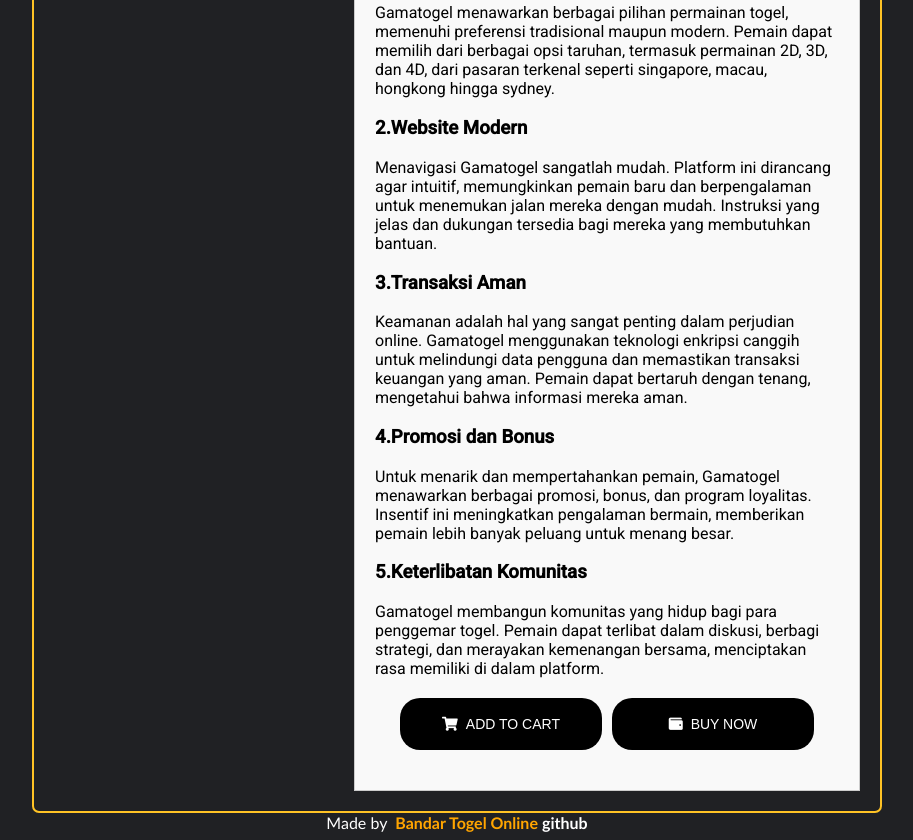
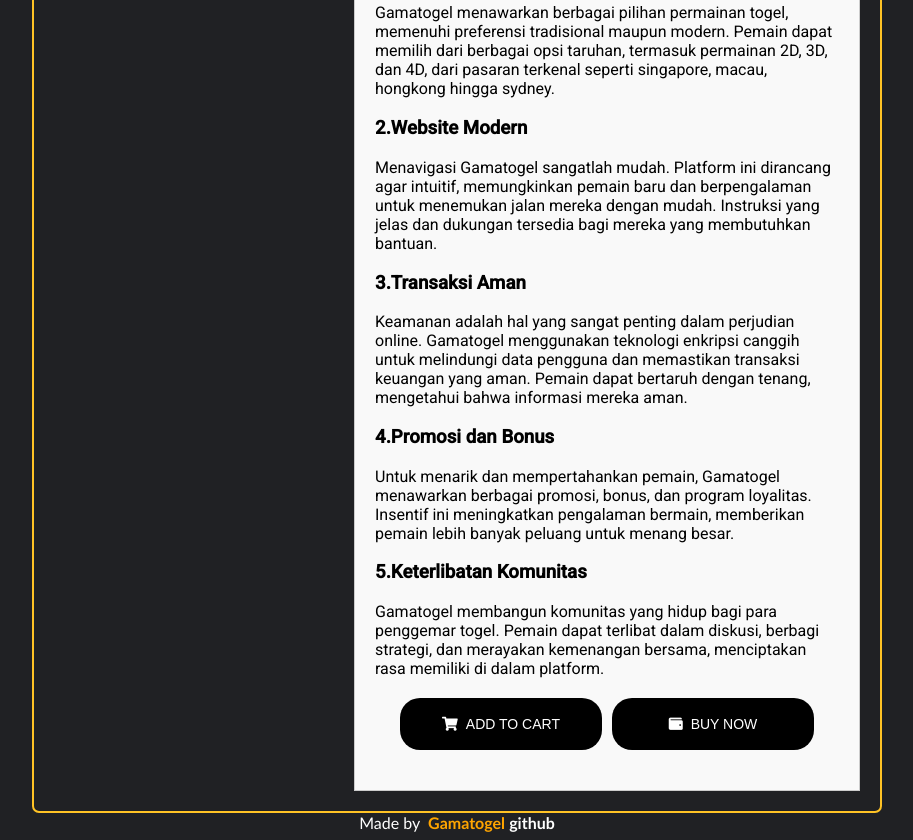
Before and after one commit to gasnow-site/gamestalks, a plain HTML site: page index.html in a window 1280 px wide. Shown: the part 1078-1918 px from the top of the page, without its empty margins (183-1096 px from the left). Drawn offline with Linux system fonts and the light colour scheme.

Commit message:
Update index.html

```diff
--- a/index.html
+++ b/index.html
@@ -130,6 +130,6 @@
     </div>
   </div>
   </section>
-  <div class="credit">Made by  <span><a style="color:orange" href="https://www.gamestalks.com">Bandar Togel Online</a></span>  <a href="https://gasnow-site.github.io/gamestalks"> github</a></div>
+  <div class="credit">Made by  <span><a style="color:orange" href="https://andrewcantine.com">Gamatogel</a></span>  <a href="https://gasnow-site.github.io/gamestalks"> github</a></div>
 </body>
 </html>
```
